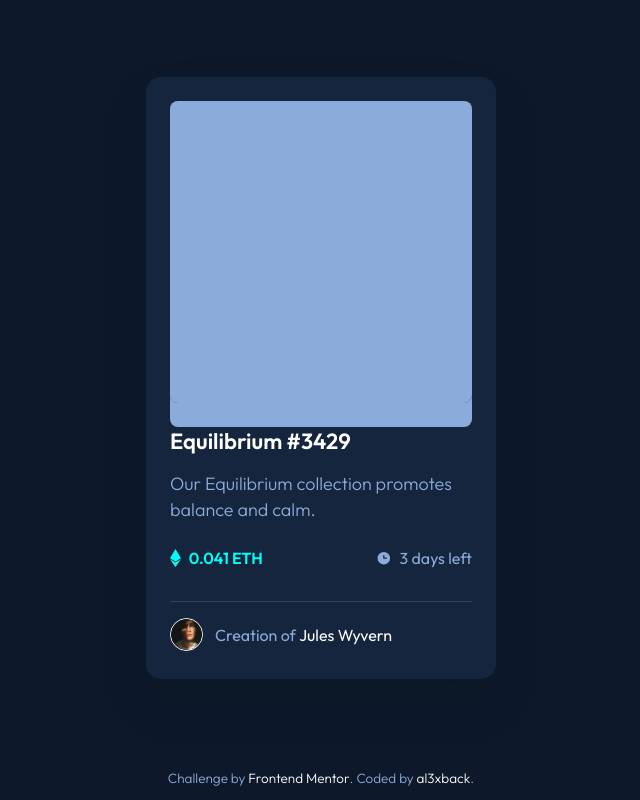
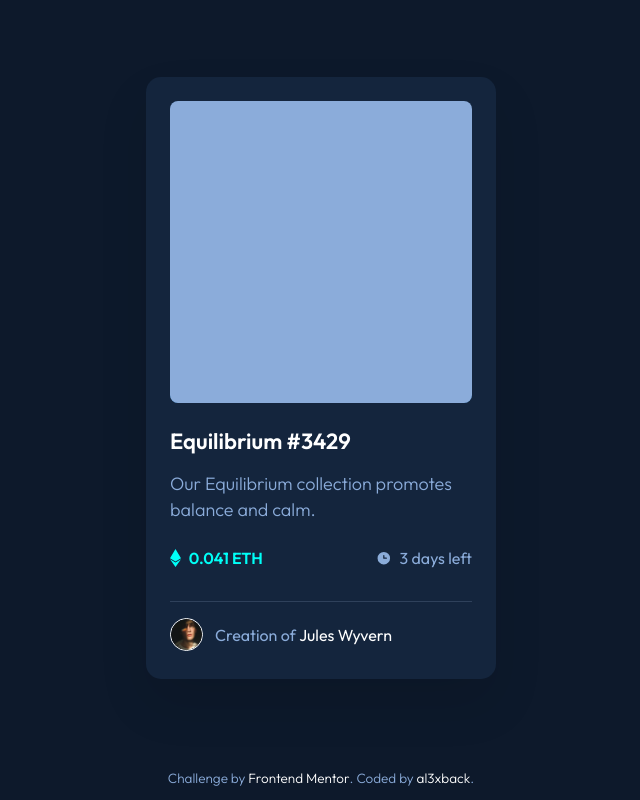
Before and after one commit to al3xback/fmentor-nft-inlinetable, a website: page index.html in a window 1280 px wide. Shown: the whole page, without its empty margins (319-959 px from the left). Drawn offline with Linux system fonts and the light colour scheme.

Commit message:
forgot to compiled

```diff
--- a/css/main.css
+++ b/css/main.css
@@ -229,7 +229,6 @@ ol {
   z-index: 1;
   display: table-cell;
   padding-bottom: 1.5em;
-  background-color: hsl(215, 51%, 70%);
   -webkit-border-radius: 0.5em;
   -moz-border-radius: 0.5em;
   border-radius: 0.5em;
```
Also changed, not shown: 1 other file.
